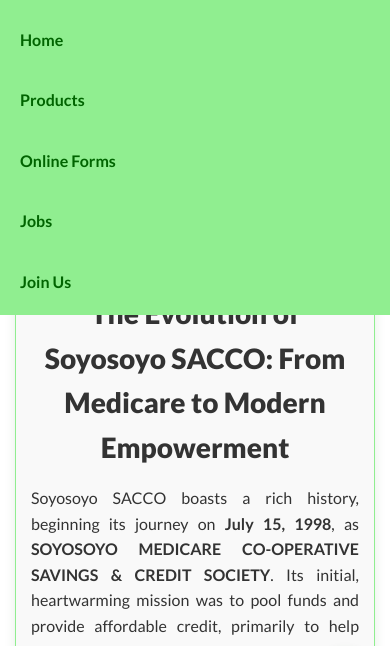
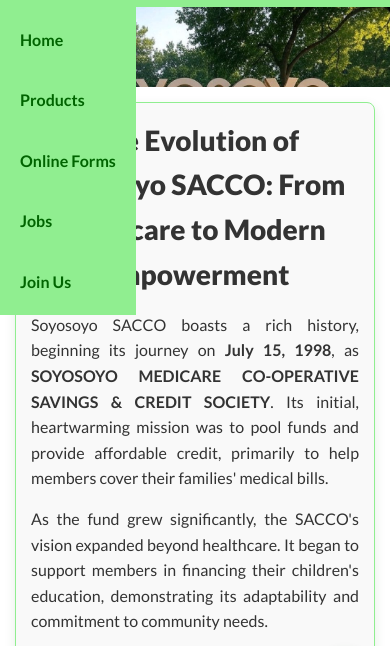
Before and after one commit to nylageneralsuppliesltd-lab/soyosoyosacco-trial, a plain HTML site: page docs/index.html in a window 390 px wide. Both pictures are taken after a click on the button "Toggle Menu". Shown: the part 120-766 px from the top of the page. Drawn offline with Linux system fonts and the light colour scheme.

Commit message:
Update style.css

```diff
--- a/docs/style.css
+++ b/docs/style.css
@@ -98,12 +98,12 @@
     background-size: cover;
     background-position: center top;
     background-repeat: no-repeat;
-    height: 40vh;
-    min-height: 300px;
+    height: 100px; /* Significantly reduced from 50vh/30vh */
+    min-height: 80px; /* Minimal height for text visibility */
     display: flex;
     align-items: center;
     justify-content: center;
-    padding: 20px;
+    padding: 10px;
     animation: fadeIn 1s ease;
 }
 .hero::before {
@@ -114,7 +114,7 @@
     max-width: 800px;
     color: white;
     text-shadow: 2px 2px 4px rgba(0,0,0,0.7);
-    font-size: 1.2rem;
+    font-size: 1rem; /* Reduced for smaller header */
 }
 
 /* Main Container */
@@ -607,7 +607,7 @@
         position: absolute;
         top: 100%;
         left: 0;
-        right: 0;
+        width: fit-content; /* Fits the width of the longest text */
         background: #90EE90;
         padding: 10px;
         z-index: 1000;
@@ -617,8 +617,9 @@
     }
     .nav-links a {
         padding: 10px;
-        width: 100%;
+        width: auto; /* Adjusts to text content */
         text-align: left;
+        display: inline-block; /* Ensures width matches text */
     }
     .member-portal {
         padding: 8px 15px;
@@ -646,14 +647,14 @@
         max-width: 100%;
     }
     .hero {
-        height: 30vh;
-        min-height: 250px;
+        height: 80px; /* Reduced for mobile */
+        min-height: 60px;
         background-size: cover;
         background-position: center top;
     }
     .hero > div {
-        font-size: 1rem;
-        padding: 10px;
+        font-size: 0.9rem;
+        padding: 5px;
     }
     .carousel-container, .carousel-join-container {
         padding: 20px 0;
@@ -707,8 +708,8 @@
         flex: 1 1 calc(50% - 15px);
     }
     .hero {
-        height: 50vh;
-        min-height: 400px;
+        height: 100px;
+        min-height: 80px;
         background-size: contain;
         background-position: center;
         background-repeat: no-repeat;
```
